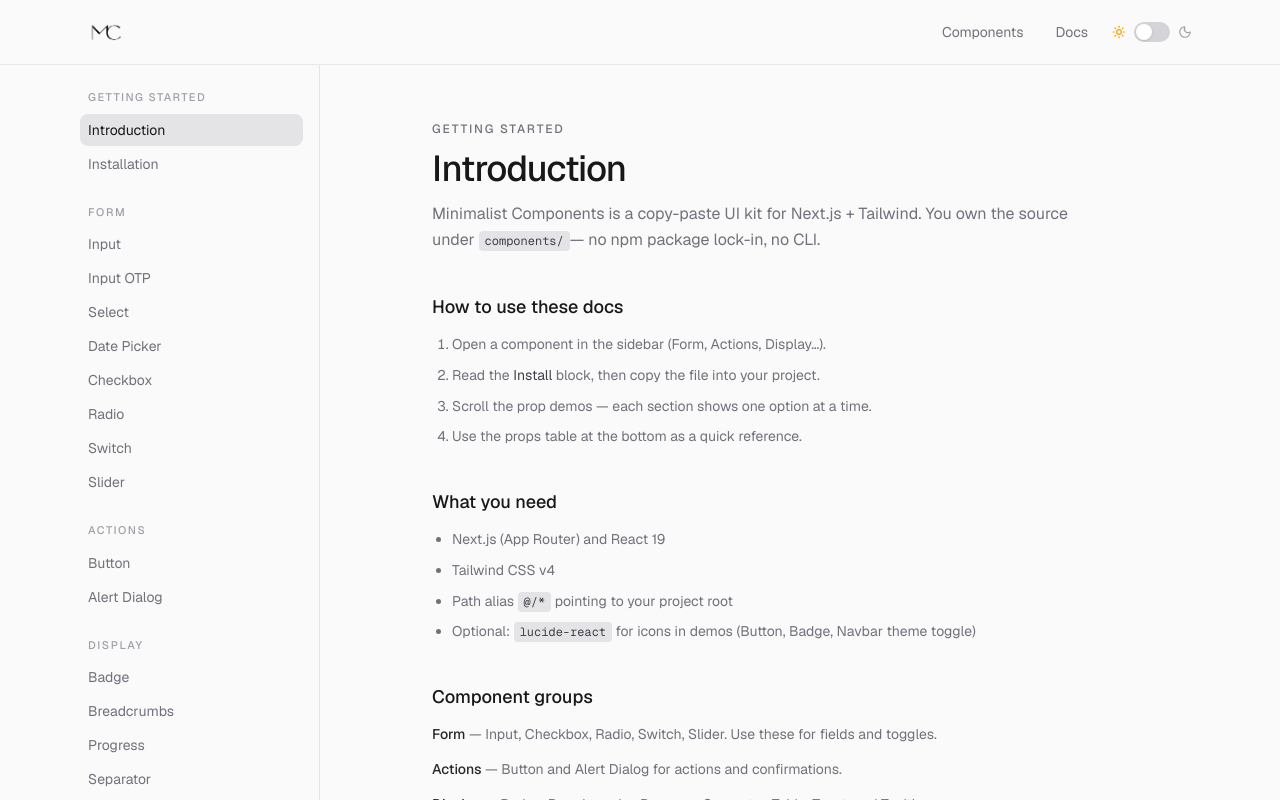
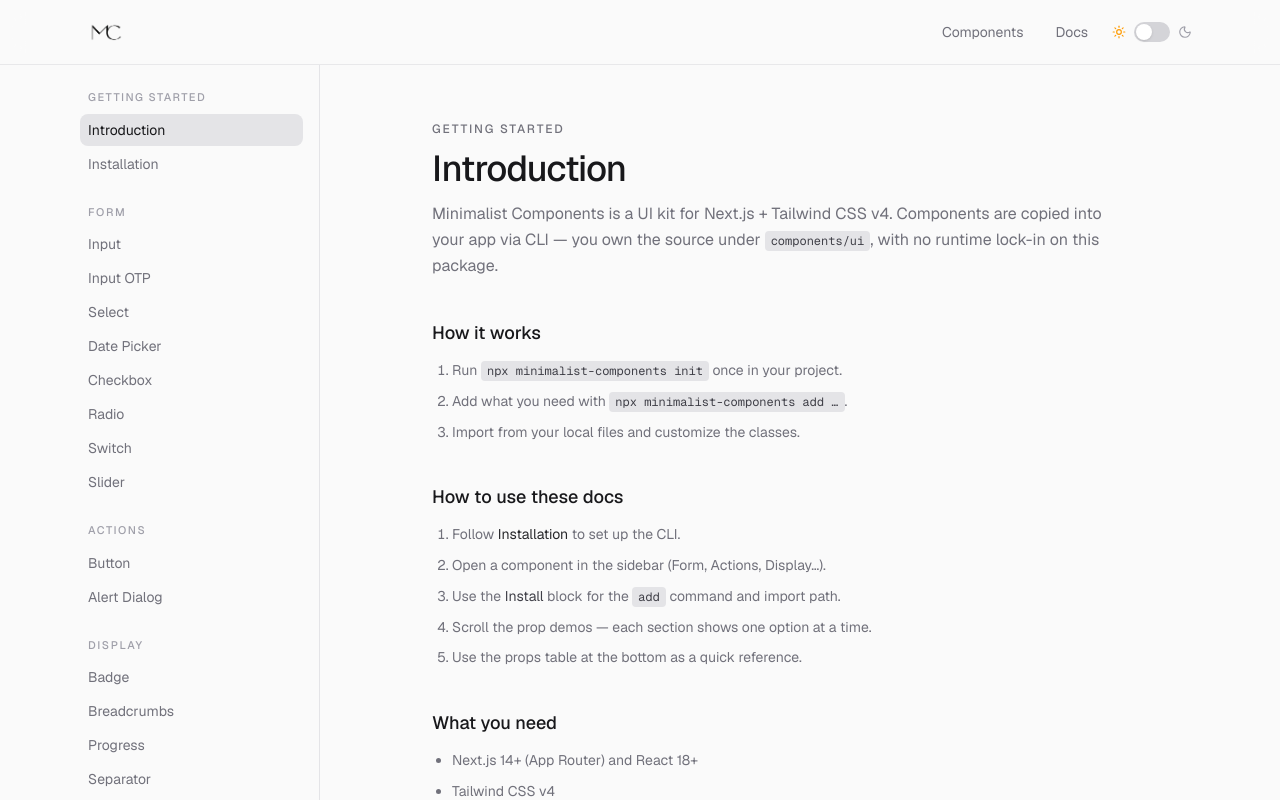
Before and after one commit to OmegazonCMoi/minimalist-components, a Next.js app: page /docs in a window 1280 px wide. Built offline with nearby package versions, Linux system fonts and the light colour scheme.

Commit message:
fix: introduction + installation pages

```diff
--- a/app/docs/components/demo/page.tsx
+++ b/app/docs/components/demo/page.tsx
@@ -21,7 +21,7 @@ export default function DemoDocsPage() {
         </p>
       </header>
 
-      <InstallBlock name="Demo" />
+      <InstallBlock name="Demo" cli={false} />
 
       <section className="space-y-4">
         <div className="space-y-1">
--- a/app/docs/installation/page.tsx
+++ b/app/docs/installation/page.tsx
@@ -1,10 +1,11 @@
+import Link from "next/link";
 import Button from "@/components/button";
-import { InstallBlock } from "@/components/docs/code-block";
+import CodeBlock from "@/components/docs/code-block";
 import { ArrowRightIcon } from "lucide-react";
 
 export default function InstallationPage() {
   return (
-    <article className="space-y-8">
+    <article className="space-y-10">
       <header className="space-y-3">
         <p className="text-xs font-medium uppercase tracking-[0.16em] text-zinc-500">
           Getting started
@@ -12,17 +13,160 @@ export default function InstallationPage() {
         <h1 className="text-3xl font-medium tracking-tight text-zinc-900 dark:text-zinc-50 md:text-4xl">
           Installation
         </h1>
-        <p className="text-base leading-relaxed text-zinc-400">
-          Drop components into your Next.js app. No registry, no CLI — just
-          files.
+        <p className="text-base leading-relaxed text-zinc-500 dark:text-zinc-400">
+          Components are copied into your project with a small CLI — you own the
+          source and can edit it freely.
         </p>
       </header>
 
-      <InstallBlock name="Button" />
+      <section className="space-y-3">
+        <h2 className="text-lg font-medium text-zinc-900 dark:text-zinc-100">
+          Requirements
+        </h2>
+        <ul className="list-disc space-y-2 pl-5 text-sm leading-relaxed text-zinc-500 dark:text-zinc-400">
+          <li>Node.js 18+</li>
+          <li>Next.js 14+ (App Router recommended)</li>
+          <li>React 18+</li>
+          <li>Tailwind CSS v4</li>
+          <li>
+            Path alias{" "}
+            <code className="rounded bg-zinc-200 px-1.5 py-0.5 font-mono text-xs text-zinc-700 dark:bg-zinc-900 dark:text-zinc-300">
+              @/*
+            </code>{" "}
+            → project root (Next.js default)
+          </li>
+        </ul>
+      </section>
 
-      <section className="pt-2">
-        <Button href="/docs/components/button" icon={<ArrowRightIcon className="size-4" />}>
-          View Button
+      <section className="space-y-3">
+        <h2 className="text-lg font-medium text-zinc-900 dark:text-zinc-100">
+          1. Init
+        </h2>
+        <p className="text-sm leading-relaxed text-zinc-500 dark:text-zinc-400">
+          Creates{" "}
+          <code className="rounded bg-zinc-200 px-1.5 py-0.5 font-mono text-xs text-zinc-700 dark:bg-zinc-900 dark:text-zinc-300">
+            minimalist.json
+          </code>
+          , plus your components and lib folders.
+        </p>
+        <CodeBlock>{`npx minimalist-components init`}</CodeBlock>
+        <p className="text-sm leading-relaxed text-zinc-500 dark:text-zinc-400">
+          Non-interactive defaults:{" "}
+          <code className="rounded bg-zinc-200 px-1.5 py-0.5 font-mono text-xs text-zinc-700 dark:bg-zinc-900 dark:text-zinc-300">
+            npx minimalist-components init -y
+          </code>
+        </p>
+      </section>
+
+      <section className="space-y-3">
+        <h2 className="text-lg font-medium text-zinc-900 dark:text-zinc-100">
+          2. Add a component
+        </h2>
+        <p className="text-sm leading-relaxed text-zinc-500 dark:text-zinc-400">
+          Copies the file (and shared utils / peer deps prompts) into your app.
+        </p>
+        <CodeBlock>{`npx minimalist-components add button
+npx minimalist-components add badge input select
+npx minimalist-components list`}</CodeBlock>
+      </section>
+
+      <section className="space-y-3">
+        <h2 className="text-lg font-medium text-zinc-900 dark:text-zinc-100">
+          3. Import
+        </h2>
+        <p className="text-sm leading-relaxed text-zinc-500 dark:text-zinc-400">
+          Default path is{" "}
+          <code className="rounded bg-zinc-200 px-1.5 py-0.5 font-mono text-xs text-zinc-700 dark:bg-zinc-900 dark:text-zinc-300">
+            components/ui
+          </code>
+          .
+        </p>
+        <CodeBlock>{`import { Button } from "@/components/ui/button";
+
+export default function Page() {
+  return <Button style="primary">Save</Button>;
+}`}</CodeBlock>
+      </section>
+
+      <section className="space-y-3">
+        <h2 className="text-lg font-medium text-zinc-900 dark:text-zinc-100">
+          Peer libraries
+        </h2>
+        <p className="text-sm leading-relaxed text-zinc-500 dark:text-zinc-400">
+          The CLI lists missing npm packages when you{" "}
+          <code className="rounded bg-zinc-200 px-1.5 py-0.5 font-mono text-xs text-zinc-700 dark:bg-zinc-900 dark:text-zinc-300">
+            add
+          </code>
+          . Common ones:
+        </p>
+        <CodeBlock>{`npm install framer-motion lucide-react`}</CodeBlock>
+      </section>
+
+      <section className="space-y-3">
+        <h2 className="text-lg font-medium text-zinc-900 dark:text-zinc-100">
+          Config
+        </h2>
+        <p className="text-sm leading-relaxed text-zinc-500 dark:text-zinc-400">
+          <code className="rounded bg-zinc-200 px-1.5 py-0.5 font-mono text-xs text-zinc-700 dark:bg-zinc-900 dark:text-zinc-300">
+            minimalist.json
+          </code>{" "}
+          after init:
+        </p>
+        <CodeBlock>{`{
+  "componentsDir": "components/ui",
+  "libDir": "lib",
+  "aliases": {
+    "components": "@/components/ui",
+    "lib": "@/lib"
+  },
+  "typescript": true
+}`}</CodeBlock>
+        <ul className="list-disc space-y-2 pl-5 text-sm leading-relaxed text-zinc-500 dark:text-zinc-400">
+          <li>
+            <code className="rounded bg-zinc-200 px-1.5 py-0.5 font-mono text-xs text-zinc-700 dark:bg-zinc-900 dark:text-zinc-300">
+              --force
+            </code>{" "}
+            — overwrite existing files on add
+          </li>
+          <li>
+            <code className="rounded bg-zinc-200 px-1.5 py-0.5 font-mono text-xs text-zinc-700 dark:bg-zinc-900 dark:text-zinc-300">
+              -y
+            </code>{" "}
+            — keep existing files on conflict (add) / skip prompts (init)
+          </li>
+        </ul>
+      </section>
+
+      <section className="space-y-3">
+        <h2 className="text-lg font-medium text-zinc-900 dark:text-zinc-100">
+          Next
+        </h2>
+        <p className="text-sm leading-relaxed text-zinc-500 dark:text-zinc-400">
+          Browse a component page for props and demos — each Install block shows
+          the matching{" "}
+          <code className="rounded bg-zinc-200 px-1.5 py-0.5 font-mono text-xs text-zinc-700 dark:bg-zinc-900 dark:text-zinc-300">
+            add
+          </code>{" "}
+          command. Start with{" "}
+          <Link
+            href="/docs/components/button"
+            className="text-zinc-800 underline-offset-4 hover:underline dark:text-zinc-200"
+          >
+            Button
+          </Link>
+          .
+        </p>
+      </section>
+
+      <section className="flex flex-wrap gap-3">
+        <Button
+          href="/docs/components/button"
+          icon={<ArrowRightIcon className="size-4" />}
+        >
+          Button
+        </Button>
+        <Button href="/docs" variant="outline" border>
+          Introduction
         </Button>
       </section>
     </article>
--- a/app/docs/page.tsx
+++ b/app/docs/page.tsx
@@ -13,14 +13,37 @@ export default function DocsPage() {
           Introduction
         </h1>
         <p className="text-base leading-relaxed text-zinc-500 dark:text-zinc-400">
-          Minimalist Components is a copy-paste UI kit for Next.js + Tailwind.
-          You own the source under{" "}
+          Minimalist Components is a UI kit for Next.js + Tailwind CSS v4.
+          Components are copied into your app via CLI — you own the source under{" "}
           <code className="rounded bg-zinc-200 px-1.5 py-0.5 font-mono text-xs text-zinc-700 dark:bg-zinc-900 dark:text-zinc-300">
-            components/
+            components/ui
           </code>
-          — no npm package lock-in, no CLI.
+          , with no runtime lock-in on this package.
         </p>
       </header>
+
+      <section className="space-y-3">
+        <h2 className="text-lg font-medium text-zinc-900 dark:text-zinc-100">
+          How it works
+        </h2>
+        <ol className="list-decimal space-y-2 pl-5 text-sm leading-relaxed text-zinc-500 dark:text-zinc-400">
+          <li>
+            Run{" "}
+            <code className="rounded bg-zinc-200 px-1.5 py-0.5 font-mono text-xs text-zinc-700 dark:bg-zinc-900 dark:text-zinc-300">
+              npx minimalist-components init
+            </code>{" "}
+            once in your project.
+          </li>
+          <li>
+            Add what you need with{" "}
+            <code className="rounded bg-zinc-200 px-1.5 py-0.5 font-mono text-xs text-zinc-700 dark:bg-zinc-900 dark:text-zinc-300">
+              npx minimalist-components add …
+            </code>
+            .
+          </li>
+          <li>Import from your local files and customize the classes.</li>
+        </ol>
+      </section>
 
       <section className="space-y-3">
         <h2 className="text-lg font-medium text-zinc-900 dark:text-zinc-100">
@@ -28,19 +51,31 @@ export default function DocsPage() {
         </h2>
         <ol className="list-decimal space-y-2 pl-5 text-sm leading-relaxed text-zinc-500 dark:text-zinc-400">
           <li>
+            Follow{" "}
+            <Link
+              href="/docs/installation"
+              className="text-zinc-800 underline-offset-4 hover:underline dark:text-zinc-200"
+            >
+              Installation
+            </Link>{" "}
+            to set up the CLI.
+          </li>
+          <li>
             Open a component in the sidebar (Form, Actions, Display…).
           </li>
           <li>
-            Read the{" "}
+            Use the{" "}
             <span className="text-zinc-700 dark:text-zinc-300">Install</span>{" "}
-            block, then copy the file into your project.
+            block for the{" "}
+            <code className="rounded bg-zinc-200 px-1.5 py-0.5 font-mono text-xs text-zinc-700 dark:bg-zinc-900 dark:text-zinc-300">
+              add
+            </code>{" "}
+            command and import path.
           </li>
           <li>
             Scroll the prop demos — each section shows one option at a time.
           </li>
-          <li>
-            Use the props table at the bottom as a quick reference.
-          </li>
+          <li>Use the props table at the bottom as a quick reference.</li>
         </ol>
       </section>
 
@@ -49,7 +84,7 @@ export default function DocsPage() {
           What you need
         </h2>
         <ul className="list-disc space-y-2 pl-5 text-sm leading-relaxed text-zinc-500 dark:text-zinc-400">
-          <li>Next.js (App Router) and React 19</li>
+          <li>Next.js 14+ (App Router) and React 18+</li>
           <li>Tailwind CSS v4</li>
           <li>
             Path alias{" "}
@@ -59,11 +94,14 @@ export default function DocsPage() {
             pointing to your project root
           </li>
           <li>
-            Optional:{" "}
+            Peer libs when prompted — often{" "}
+            <code className="rounded bg-zinc-200 px-1.5 py-0.5 font-mono text-xs text-zinc-700 dark:bg-zinc-900 dark:text-zinc-300">
+              framer-motion
+            </code>{" "}
+            and{" "}
             <code className="rounded bg-zinc-200 px-1.5 py-0.5 font-mono text-xs text-zinc-700 dark:bg-zinc-900 dark:text-zinc-300">
               lucide-react
-            </code>{" "}
-            for icons in demos (Button, Badge, Navbar theme toggle)
+            </code>
           </li>
         </ul>
       </section>
@@ -77,25 +115,26 @@ export default function DocsPage() {
             <span className="font-medium text-zinc-800 dark:text-zinc-200">
               Form
             </span>{" "}
-            — Input, Checkbox, Radio, Switch, Slider. Use these for fields and toggles.
+            — Input, Input OTP, Select, Date Picker, Checkbox, Radio, Switch,
+            Slider.
           </p>
           <p>
             <span className="font-medium text-zinc-800 dark:text-zinc-200">
               Actions
             </span>{" "}
-            — Button and Alert Dialog for actions and confirmations.
+            — Button and Alert Dialog.
           </p>
           <p>
             <span className="font-medium text-zinc-800 dark:text-zinc-200">
               Display
             </span>{" "}
-            — Badge, Breadcrumbs, Progress, Separator, Table, Toast, and Tooltip.
+            — Badge, Breadcrumbs, Progress, Separator, Table, Toast, Tooltip.
           </p>
           <p>
             <span className="font-medium text-zinc-800 dark:text-zinc-200">
               Utilities
             </span>{" "}
-            — Demo surfaces used in these docs; optional in your app.
+            — Demo surfaces used in these docs (not installed via CLI).
           </p>
         </div>
       </section>
@@ -113,42 +152,15 @@ export default function DocsPage() {
           <code className="rounded bg-zinc-200 px-1.5 py-0.5 font-mono text-xs text-zinc-700 dark:bg-zinc-900 dark:text-zinc-300">
             &lt;html&gt;
           </code>
-          . Toggle the theme from the site navbar to preview both modes while
-          you browse.
+          . Toggle the theme from the site navbar to preview both modes.
         </p>
       </section>
 
-      <section className="space-y-3">
-        <h2 className="text-lg font-medium text-zinc-900 dark:text-zinc-100">
-          Suggested path
-        </h2>
-        <ol className="list-decimal space-y-2 pl-5 text-sm leading-relaxed text-zinc-500 dark:text-zinc-400">
-          <li>
-            Start with{" "}
-            <Link
-              href="/docs/installation"
-              className="text-zinc-800 underline-offset-4 hover:underline dark:text-zinc-200"
-            >
-              Installation
-            </Link>{" "}
-            to wire the import pattern.
-          </li>
-          <li>
-            Add{" "}
-            <Link
-              href="/docs/components/button"
-              className="text-zinc-800 underline-offset-4 hover:underline dark:text-zinc-200"
-            >
-              Button
-            </Link>
-            , then form controls as you need them.
-          </li>
-          <li>Customize classes in the source files — they are yours.</li>
-        </ol>
-      </section>
-
       <section className="flex flex-wrap gap-3">
-        <Button href="/docs/installation" icon={<ArrowRightIcon className="size-4" />}>
+        <Button
+          href="/docs/installation"
+          icon={<ArrowRightIcon className="size-4" />}
+        >
           Installation
         </Button>
         <Button
--- a/components/docs/code-block.tsx
+++ b/components/docs/code-block.tsx
@@ -22,30 +22,55 @@ export default function CodeBlock({ children, className = "" }: CodeBlockProps)
   );
 }
 
+function toSlug(name: string) {
+  return name
+    .replace(/([a-z0-9])([A-Z])/g, "$1-$2")
+    .replace(/([A-Z])([A-Z][a-z])/g, "$1-$2")
+    .toLowerCase();
+}
+
 export function InstallBlock({
   name,
   children,
+  /** When false, skip the CLI command (docs-only utilities). */
+  cli = true,
 }: {
   name: string;
   children?: ReactNode;
+  cli?: boolean;
 }) {
+  const slug = toSlug(name);
+
   return (
     <section className="space-y-3">
       <h2 className="text-lg font-medium text-zinc-900 dark:text-zinc-100">
         Install
       </h2>
-      <p className="text-sm leading-relaxed text-zinc-500 dark:text-zinc-400">
-        Import from{" "}
-        <code className="rounded bg-zinc-200 px-1.5 py-0.5 font-mono text-xs text-zinc-700 dark:bg-zinc-900 dark:text-zinc-300">
-          @/components
-        </code>{" "}
-        after adding the source under{" "}
-        <code className="rounded bg-zinc-200 px-1.5 py-0.5 font-mono text-xs text-zinc-700 dark:bg-zinc-900 dark:text-zinc-300">
-          components/
-        </code>
-        .
-      </p>
-      <CodeBlock>{`import { ${name} } from "@/components";`}</CodeBlock>
+      {cli ? (
+        <>
+          <p className="text-sm leading-relaxed text-zinc-500 dark:text-zinc-400">
+            After{" "}
+            <code className="rounded bg-zinc-200 px-1.5 py-0.5 font-mono text-xs text-zinc-700 dark:bg-zinc-900 dark:text-zinc-300">
+              init
+            </code>
+            , add the component — files land under{" "}
+            <code className="rounded bg-zinc-200 px-1.5 py-0.5 font-mono text-xs text-zinc-700 dark:bg-zinc-900 dark:text-zinc-300">
+              components/ui
+            </code>{" "}
+            by default.
+          </p>
+          <CodeBlock>{`npx minimalist-components add ${slug}`}</CodeBlock>
+          <CodeBlock>{`import { ${name} } from "@/components/ui/${slug}";`}</CodeBlock>
+        </>
+      ) : (
+        <>
+          <p className="text-sm leading-relaxed text-zinc-500 dark:text-zinc-400">
+            Docs utility — copy from this repo if you want it in your app. Not
+            available via the CLI.
+          </p>
+          <CodeBlock>{`import { ${name} } from "@/components/${slug}";`}</CodeBlock>
+        </>
+      )}
       {children}
     </section>
   );
```
